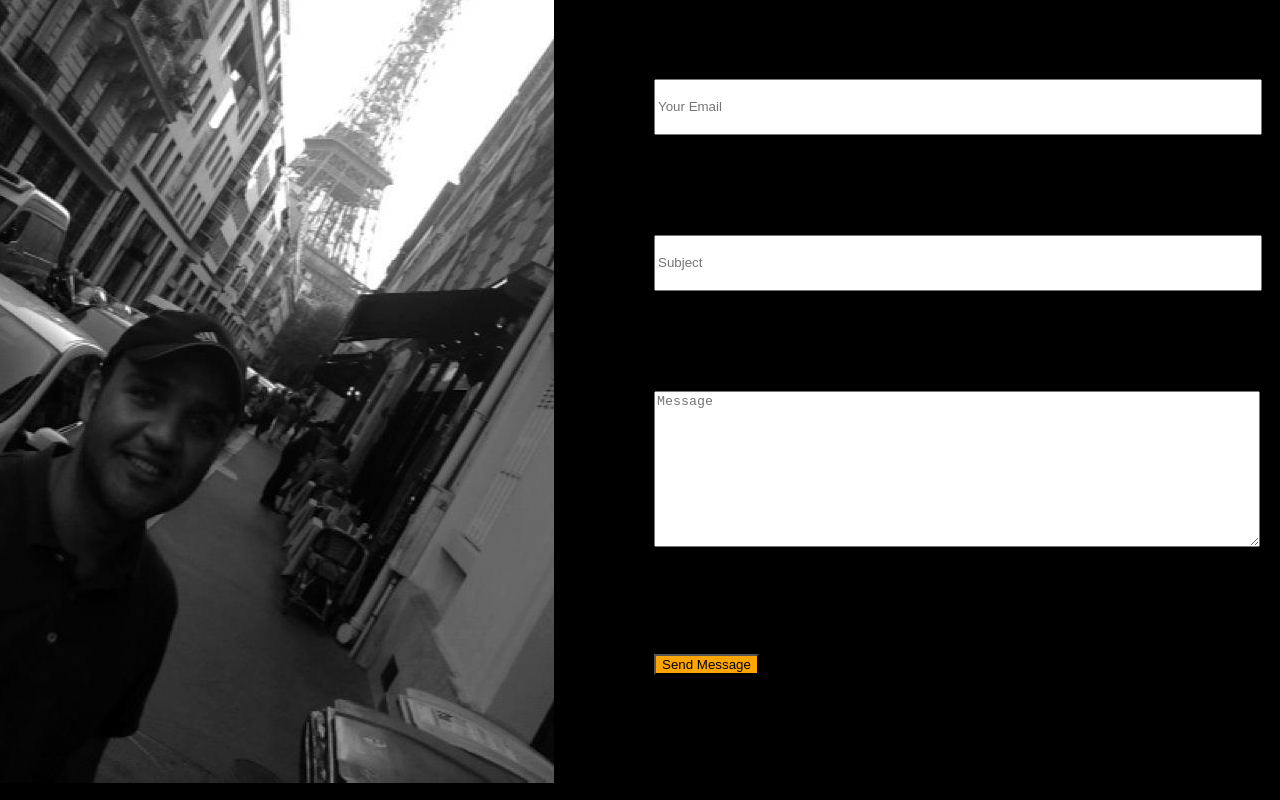
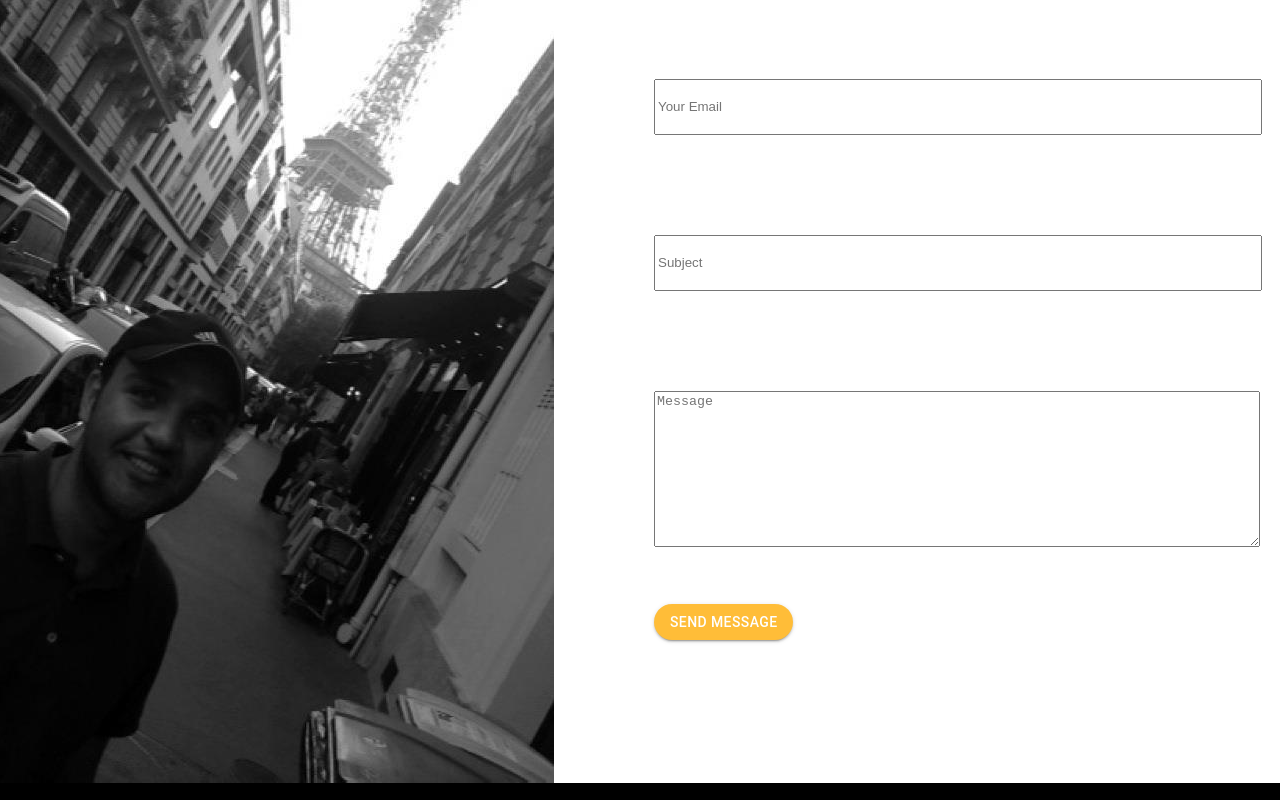
Before and after one commit to KIsaac85/kisaac85.github.io, a React (Vite) app: page / in a window 1280 px wide. Shown: the part 4978-5778 px from the top of the page. Built offline with nearby package versions, Linux system fonts and the light colour scheme.

Commit message:
add inline style to contact me

```diff
--- a/src/ContactMe.jsx
+++ b/src/ContactMe.jsx
@@ -5,6 +5,7 @@ import HomeIcon from '@mui/icons-material/Home';
 import emailjs from '@emailjs/browser';
 import {useForm} from "react-hook-form";
 import image1 from "./images/2.jpg"
+import  StyledButton  from './js/ButtonStyle';
 
 
 function ContactMe() {
@@ -63,6 +64,7 @@ function ContactMe() {
 
     return(
         <section className="" id="contact-section">
+
         <div className="">
 
             <div className="main-container">
@@ -100,7 +102,7 @@ function ContactMe() {
           <div className="" style={{display:"flex", flexDirection:"row"}}>
           <div className="img" ><img src={image1}></img></div>
             <div className="" style={{width:800}}>
-              <form style={{margin:50}} ref={form} action="#" className="">
+              <form style={{padding:50, backgroundColor:"white",height:860, border:""}} ref={form} action="#" className="">
                 <div className="form-group" >
                   <input style={{width:600, margin:50, height:50}} {...register("fname",{required:true,minLength:{
                     message:"this is req"
@@ -117,8 +119,8 @@ function ContactMe() {
                   <textarea style={{width:600, margin:50, height:150 }} {...register("message",{required:true})}  id="" cols="30" rows="7" className="form-control" placeholder="Message" ></textarea>
                 </div>
                 <div className="form-group">
-                  <input  type="submit" value="Send Message" onClick={handleSubmit(onSubmit)}
-                  style={{ margin:50, backgroundColor: isMouseOver ? "yellow" : "orange" }} onMouseOver={handleMouseOver} onMouseOut={handleMouseOut}className="btn btn-primary py-3 px-5"/>
+                  <StyledButton style={{marginLeft:50}} variant="contained" type="submit" value="Send Message" onClick={handleSubmit(onSubmit)}
+                   onMouseOver={handleMouseOver} onMouseOut={handleMouseOut} className="">Send Message</StyledButton>
                 </div>
                 <div style={{
 
```
